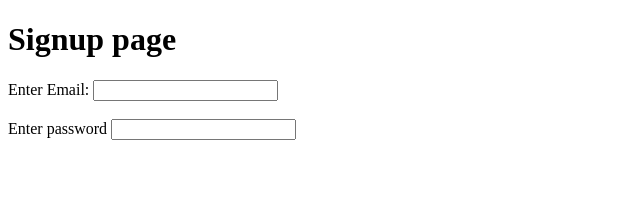
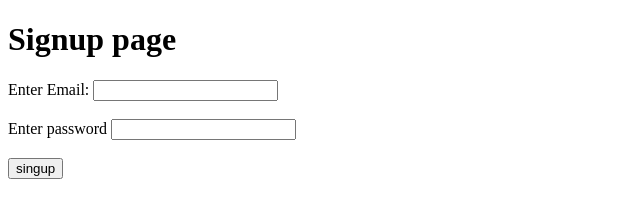
Before and after one commit to gholapdnyaneshwari/flower-info-website, a plain HTML site: page pages/signup.html in a window 1280 px wide. Shown: the whole page, without its empty margins (0-640 px from the left). Drawn offline with Linux system fonts and the light colour scheme.

Commit message:
signup butten created

```diff
--- a/pages/signup.html
+++ b/pages/signup.html
@@ -12,6 +12,7 @@
         <label for="inputpassword">Enter password</label>
         <input type="password" id="inputpassword" required>
         <br/><br/>
+        <input type="submit" value="singup">
     </form>
 </body>
 </html>
```
